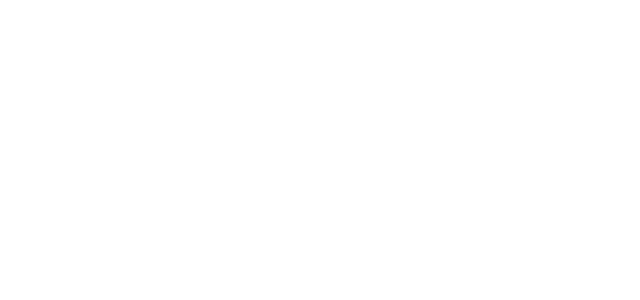
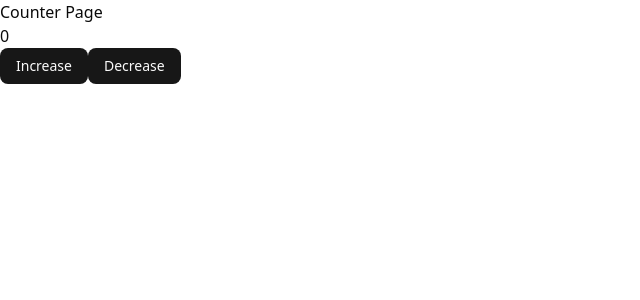
Before and after one commit to wonza-hub/onebite-exam, a React (Vite) app: page /counter in a window 1280 px wide. Before the commit this address had no page. Shown: the top 300 px of the page, without its empty margins (0-640 px from the left). Built offline with nearby package versions, Linux system fonts and the light colour scheme.

Commit message:
feat: 카운터 페이지 예제 추가

```diff
--- a/src/App.tsx
+++ b/src/App.tsx
@@ -3,6 +3,7 @@
 import IndexPage from "./pages/index-page";
 import SignInPage from "./pages/signin-page";
 import SignUpPage from "./pages/signup-page";
+import CounterPage from "./pages/counter-page";
 
 const AuthLayout = () => {
   return (
@@ -16,6 +17,7 @@
   return (
     <Routes>
       <Route path="/" element={<IndexPage />} />
+      <Route path="/counter" element={<CounterPage />} />
       <Route element={<AuthLayout />}>
         <Route path="/signin" element={<SignInPage />} />
         <Route path="/signup" element={<SignUpPage />} />
--- /dev/null
+++ b/src/components/counter/count-controller.tsx
@@ -0,0 +1,15 @@
+import { Button } from "../ui/button";
+import { useCounterStore } from "@/store/count";
+
+export default function CounterController() {
+  //   const { increase, decrease } = useCounterStore();
+  const increase = useCounterStore((store) => store.increase);
+  const decrease = useCounterStore((store) => store.decrease);
+
+  return (
+    <div>
+      <Button onClick={increase}>Increase</Button>
+      <Button onClick={decrease}>Decrease</Button>
+    </div>
+  );
+}
--- /dev/null
+++ b/src/components/counter/count-viewer.tsx
@@ -0,0 +1,7 @@
+import { useCounterStore } from "@/store/count";
+
+export default function CounterViewer() {
+  const { count } = useCounterStore();
+
+  return <p>{count}</p>;
+}
--- /dev/null
+++ b/src/pages/counter-page.tsx
@@ -0,0 +1,12 @@
+import CounterViewer from "@/components/counter/count-viewer";
+import CounterController from "@/components/counter/count-controller";
+
+export default function CounterPage() {
+  return (
+    <div>
+      <h1>Counter Page</h1>
+      <CounterViewer />
+      <CounterController />
+    </div>
+  );
+}
```
